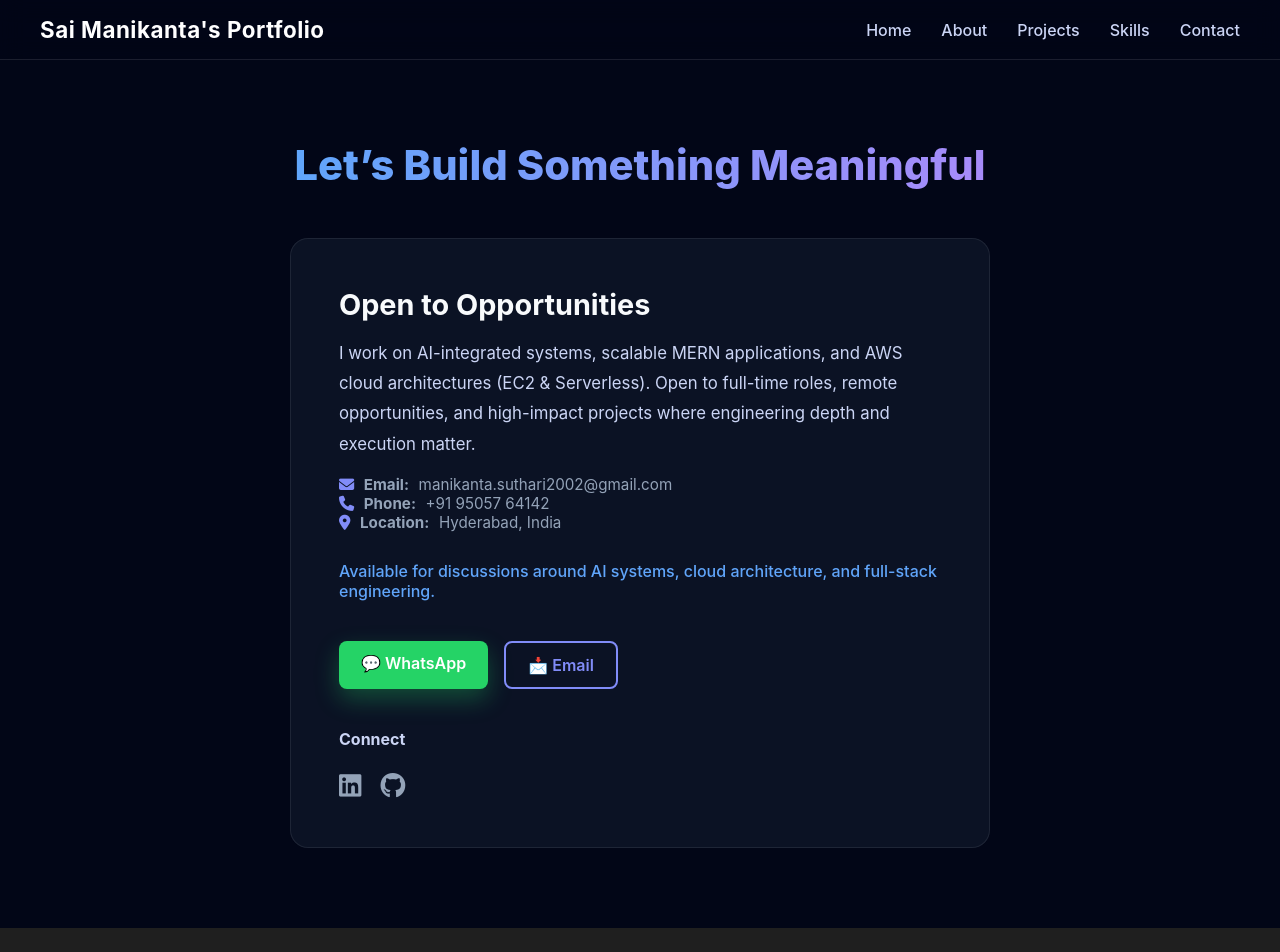
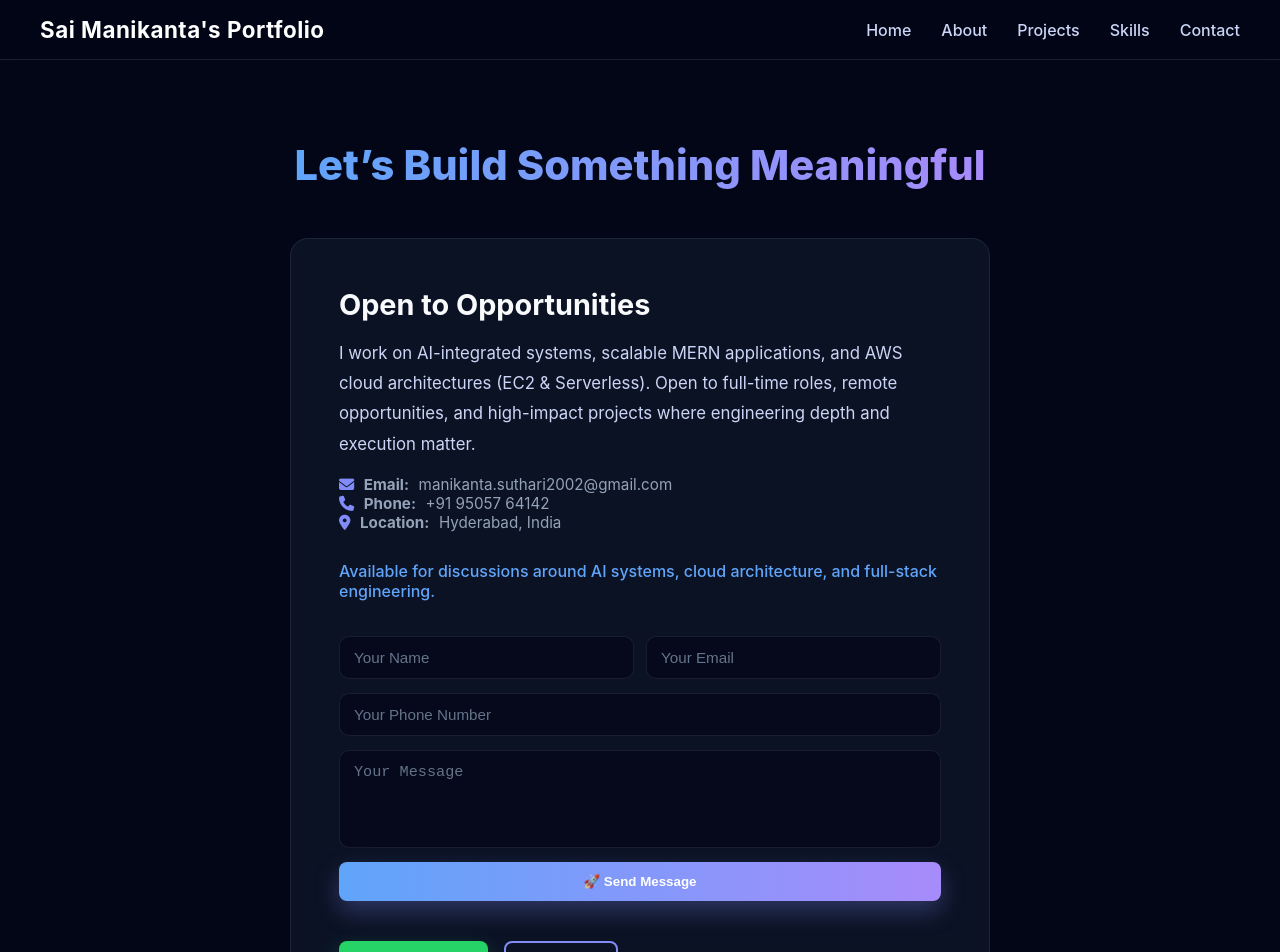
Before and after one commit to Mani9505764142/my-portfolio, a React (Create React App) app: page /contact in a window 1280 px wide. Shown: the top 952 px of the page. Built offline with nearby package versions, Linux system fonts and the light colour scheme.

Commit message:
Updated webhook to ngrok for live demo

```diff
--- a/src/components/Contact.css
+++ b/src/components/Contact.css
@@ -164,3 +164,77 @@
     justify-content: center;
   }
 }
+/* ================= FORM ================= */
+
+.contact-form {
+  margin-top: 1.2rem;
+  display: flex;
+  flex-direction: column;
+  gap: 14px;
+}
+
+/* row for name + email */
+.contact-form .row {
+  display: flex;
+  gap: 12px;
+}
+
+.contact-form .row input {
+  flex: 1;
+}
+
+/* inputs + textarea */
+.contact-form input,
+.contact-form textarea {
+  width: 100%;
+  padding: 12px 14px;
+  border-radius: 10px;
+
+  border: 1px solid rgba(255, 255, 255, 0.08);
+  background: rgba(2, 6, 23, 0.6);
+
+  color: #f8fafc;
+  font-size: 0.95rem;
+
+  outline: none;
+  transition: 0.25s ease;
+}
+
+/* placeholder */
+.contact-form input::placeholder,
+.contact-form textarea::placeholder {
+  color: #64748b;
+}
+
+/* focus effect */
+.contact-form input:focus,
+.contact-form textarea:focus {
+  border: 1px solid #818cf8;
+  box-shadow: 0 0 0 2px rgba(129, 140, 248, 0.2);
+}
+
+/* textarea resize fix */
+.contact-form textarea {
+  resize: none;
+}
+
+/* submit button override (same theme, not WhatsApp green) */
+.contact-form .primary-btn {
+  background: linear-gradient(90deg, #60a5fa, #a78bfa);
+  box-shadow: 0 10px 25px rgba(129, 140, 248, 0.3);
+  border: none;
+  cursor: pointer;
+}
+
+.contact-form .primary-btn:hover {
+  transform: translateY(-3px);
+  box-shadow: 0 15px 35px rgba(129, 140, 248, 0.5);
+}
+
+/* ================= MOBILE ================= */
+
+@media (max-width: 768px) {
+  .contact-form .row {
+    flex-direction: column;
+  }
+}
--- a/src/components/Contact.js
+++ b/src/components/Contact.js
@@ -1,12 +1,66 @@
-import React from "react";
+import React, { useState } from "react";
 import { motion } from "framer-motion";
 import "./Contact.css";
 
 const Contact = () => {
+
+  // 🔥 STATE
+  const [formData, setFormData] = useState({
+    name: "",
+    email: "",
+    phone: "",
+    message: ""
+  });
+
+  // 🔥 NEW STATES (UX upgrade)
+  const [loading, setLoading] = useState(false);
+  const [success, setSuccess] = useState(false);
+
+  // 🔥 HANDLE INPUT
+  const handleChange = (e) => {
+    setFormData({
+      ...formData,
+      [e.target.name]: e.target.value
+    });
+  };
+
+  // 🔥 HANDLE SUBMIT (improved)
+  const handleSubmit = async (e) => {
+    e.preventDefault();
+
+    if (loading) return; // prevent double click
+
+    setLoading(true);
+    setSuccess(false);
+
+    try {
+      await fetch("https://overglaze-wynona-boringly.ngrok-free.dev/webhook/b831cf37-5df9-4c28-bd62-6b566782eb03", {
+        method: "POST",
+        headers: {
+          "Content-Type": "application/json"
+        },
+        body: JSON.stringify(formData)
+      });
+
+      setSuccess(true);
+
+      setFormData({
+        name: "",
+        email: "",
+        phone: "",
+        message: ""
+      });
+
+    } catch (error) {
+      console.error(error);
+    }
+
+    setLoading(false);
+  };
+
   return (
     <section id="contact" className="contact-section">
 
-      {/* 🔥 TITLE */}
       <motion.h2
         initial={{ opacity: 0, y: 40 }}
         whileInView={{ opacity: 1, y: 0 }}
@@ -55,9 +109,62 @@ const Contact = () => {
             Available for discussions around AI systems, cloud architecture, and full-stack engineering.
           </p>
 
-          {/* 🔥 ACTION BUTTONS */}
+          {/* 🔥 FORM */}
+          <form className="contact-form" onSubmit={handleSubmit}>
+
+            <div className="row">
+              <input
+                type="text"
+                name="name"
+                placeholder="Your Name"
+                value={formData.name}
+                onChange={handleChange}
+                required
+              />
+
+              <input
+                type="email"
+                name="email"
+                placeholder="Your Email"
+                value={formData.email}
+                onChange={handleChange}
+                required
+              />
+            </div>
+
+            <input
+              type="text"
+              name="phone"
+              placeholder="Your Phone Number"
+              value={formData.phone}
+              onChange={handleChange}
+              required
+            />
+
+            <textarea
+              name="message"
+              placeholder="Your Message"
+              rows="4"
+              value={formData.message}
+              onChange={handleChange}
+              required
+            />
+
+            <button type="submit" className="primary-btn" disabled={loading}>
+              {loading ? "Sending..." : "🚀 Send Message"}
+            </button>
+
+            {/* ✅ SUCCESS MESSAGE */}
+            {success && (
+              <p style={{ color: "#22c55e", marginTop: "10px" }}>
+                ✅ Message sent successfully
+              </p>
+            )}
+
+          </form>
+
+          {/* ACTION BUTTONS */}
           <div className="contact-actions">
-
             <a
               href="https://wa.me/919505764142?text=Hi%20Sai,%20I%20went%20through%20your%20portfolio.%20Let’s%20discuss%20an%20opportunity."
               target="_blank"
@@ -73,25 +180,16 @@ const Contact = () => {
             >
               📩 Email
             </a>
-
           </div>
 
           <h4 className="connect-text">Connect</h4>
 
           <div className="social-icons">
-            <a
-              href="https://www.linkedin.com/in/sai-manikanta-vivek-suthari-467001232"
-              target="_blank"
-              rel="noreferrer"
-            >
+            <a href="https://www.linkedin.com/in/sai-manikanta-vivek-suthari-467001232" target="_blank" rel="noreferrer">
               <i className="fab fa-linkedin"></i>
             </a>
 
-            <a
-              href="https://github.com/Mani9505764142"
-              target="_blank"
-              rel="noreferrer"
-            >
+            <a href="https://github.com/Mani9505764142" target="_blank" rel="noreferrer">
               <i className="fab fa-github"></i>
             </a>
           </div>
```
